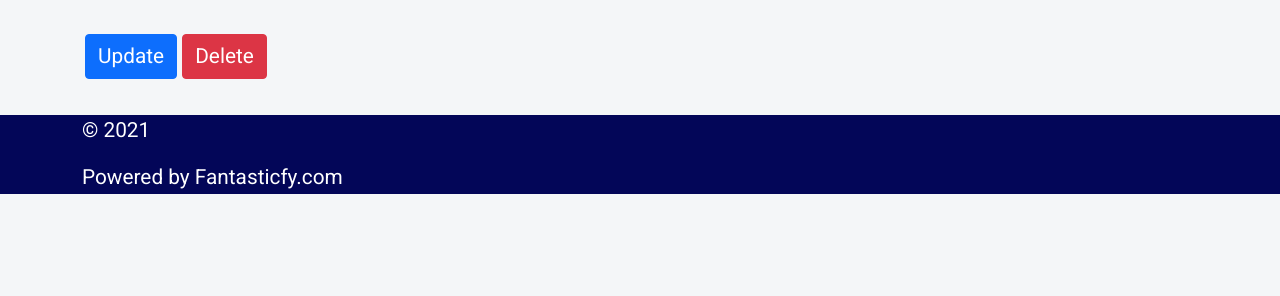
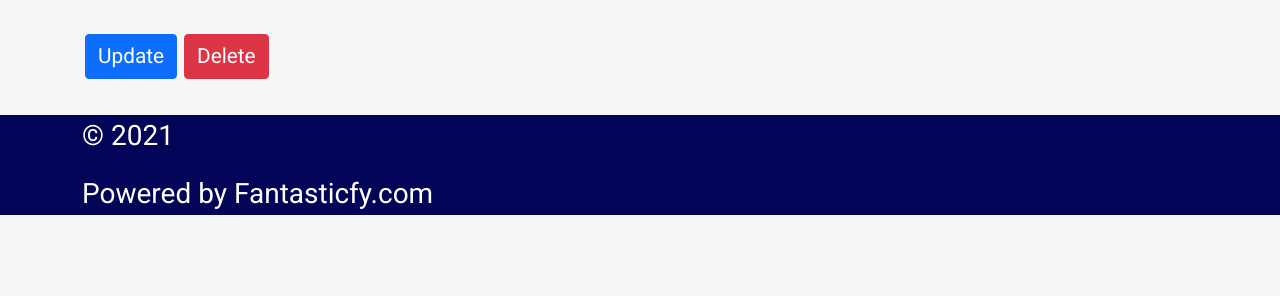
Before and after one commit to witocorp/alpesan-creator, a Yii app: template backend/views/emails/view.php in a window 1280 px wide. Shown: the part 54-350 px from the top of the page. Run offline with PHP 8.4 and a stand-in for Yii, Linux system fonts and the light colour scheme; the template is opened without the code that fills it, so the values that code supplies are empty; some libraries are stand-ins or nearby versions.

Commit message:
cambio footer

```diff
--- a/backend/web/css/style.css
+++ b/backend/web/css/style.css
@@ -6,6 +6,10 @@
  body {
   font-family: 'Roboto', sans-serif;
  }
+
+ body p {
+  font-size: 1.75rem;
+}
 
 .banner_head p {
   margin: 0;
--- a/landings/assets/style.css
+++ b/landings/assets/style.css
@@ -5,6 +5,10 @@
 
 body {
   font-family: "Roboto", sans-serif !important;
+}
+
+body p {
+  font-size: 1.75rem;
 }
 
 /*
```
